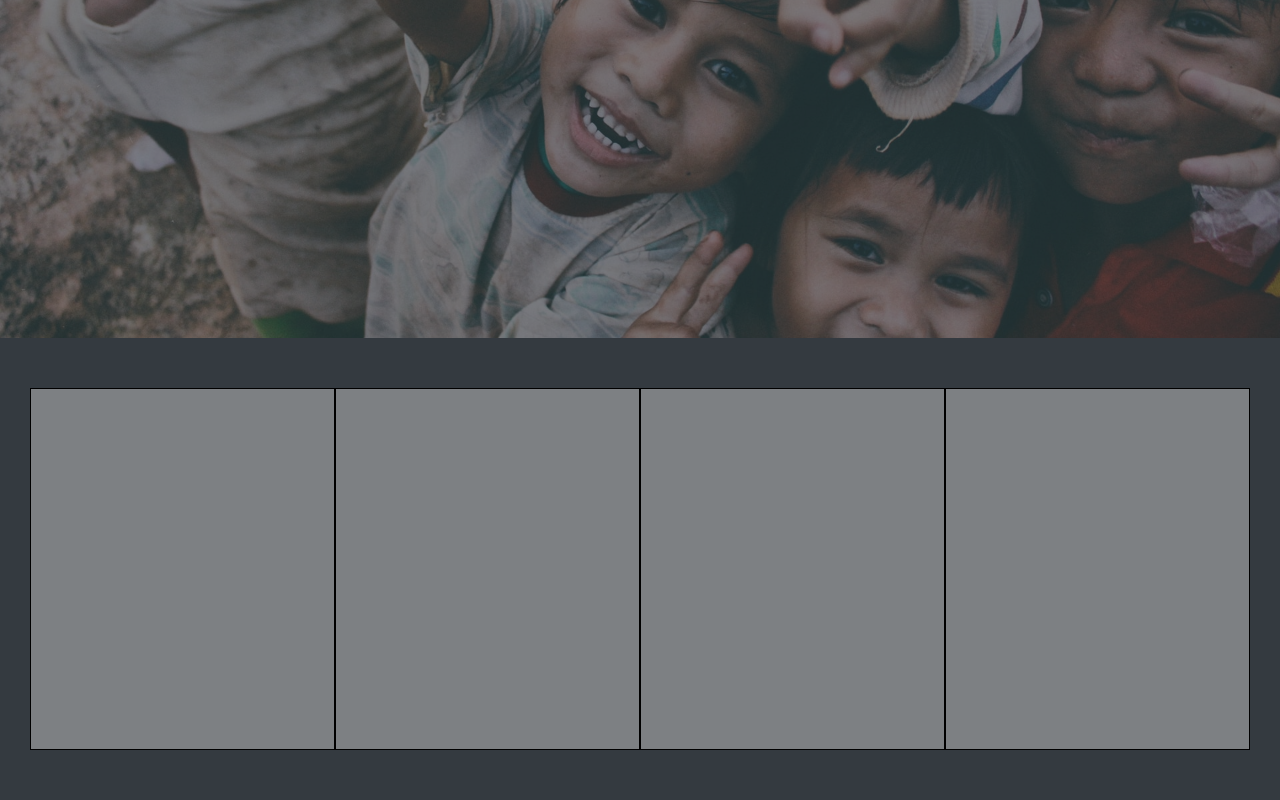
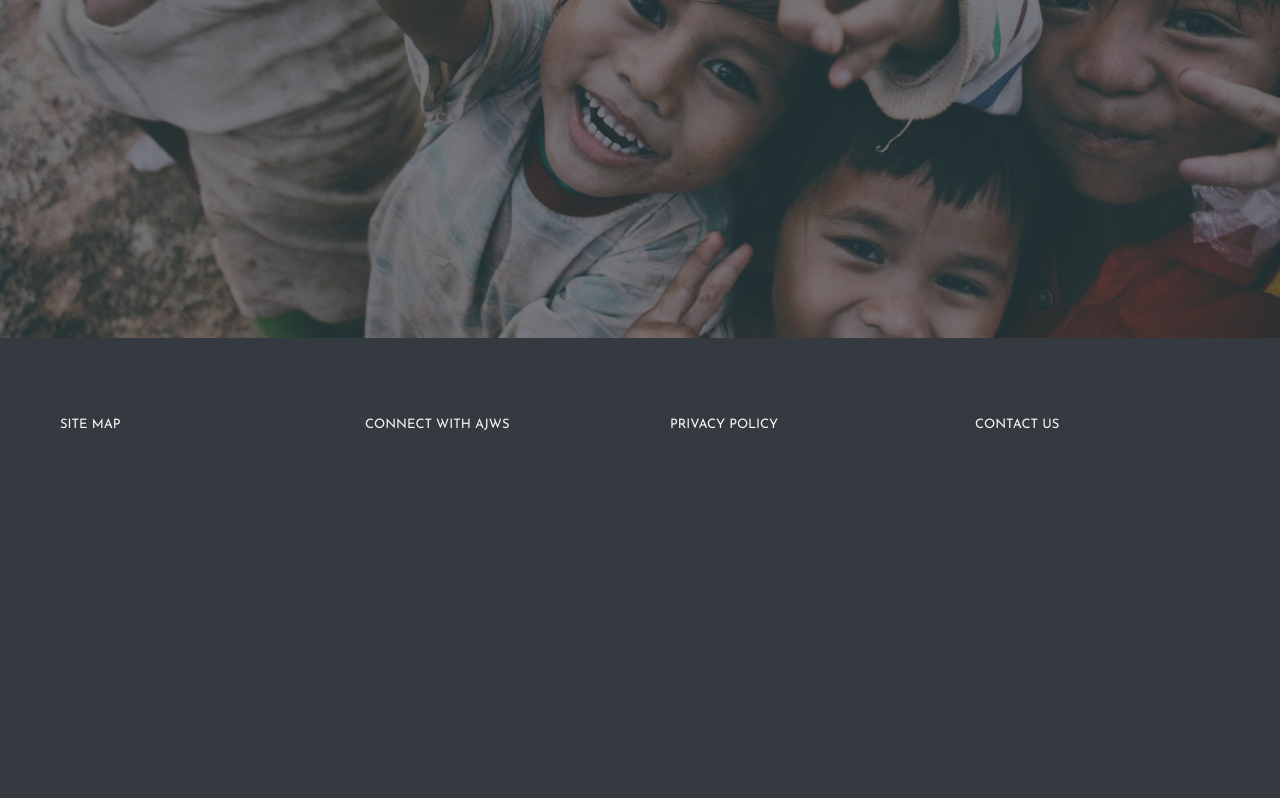
Before and after one commit to porosh2002/EDFBD, a React (Create React App) app in the folder client/: page / in a window 1280 px wide. Shown: the part 482-1282 px from the top of the page. Built offline with nearby package versions, Linux system fonts and the light colour scheme.

Commit message:
Footer Title added

```diff
--- a/client/src/Styled/Styled.js
+++ b/client/src/Styled/Styled.js
@@ -91,20 +91,21 @@ color:#dfdfdf;
 export const Footer = styled.div`
 padding:50px 30px;
 background-color:#343a40;
-& :hover{
-  color:#f7f7f7
-}
 `;
 export const FooterContainer = styled.div`
 display:flex;
 justify-content:space-around;
 `
-export const FooterContent = styled(Link)`
+export const FooterContent = styled.div`
 padding:30px;
 height:300px;
 width:300px;
-background-color:#cfcfcf78;
-border:1px solid #000;
+`;
+export const FooterTitle = styled.p`
+text-decoration:none !important;
+font-size:13px;
+font-family: 'Josefin Sans', sans-serif;
+color:#f7f7f7;
 `;
 // Loading
 export const LoaderDiv = styled.div`
--- a/client/src/components/Footer/Footer.tsx
+++ b/client/src/components/Footer/Footer.tsx
@@ -1,12 +1,20 @@
-import {Footer,FooterContainer,FooterContent} from '../../Styled/Styled'
+import {Footer,FooterContainer,FooterContent,FooterTitle} from '../../Styled/Styled'
 export default function FooterComponent() {
     return (
         <Footer>
             <FooterContainer>
-                <FooterContent></FooterContent>
-                <FooterContent></FooterContent>
-                <FooterContent></FooterContent>
-                <FooterContent></FooterContent>
+                <FooterContent>
+                    <FooterTitle>SITE MAP</FooterTitle>
+                </FooterContent>
+                <FooterContent>
+                    <FooterTitle>CONNECT WITH AJWS</FooterTitle>
+                </FooterContent>
+                <FooterContent>
+                    <FooterTitle>PRIVACY POLICY</FooterTitle>
+                </FooterContent>
+                <FooterContent>
+                    <FooterTitle>CONTACT US</FooterTitle>
+                </FooterContent>
             </FooterContainer>
 
         </Footer>
```
Also changed, not shown: 1 other file (tests, documents, lock files or other folders).
